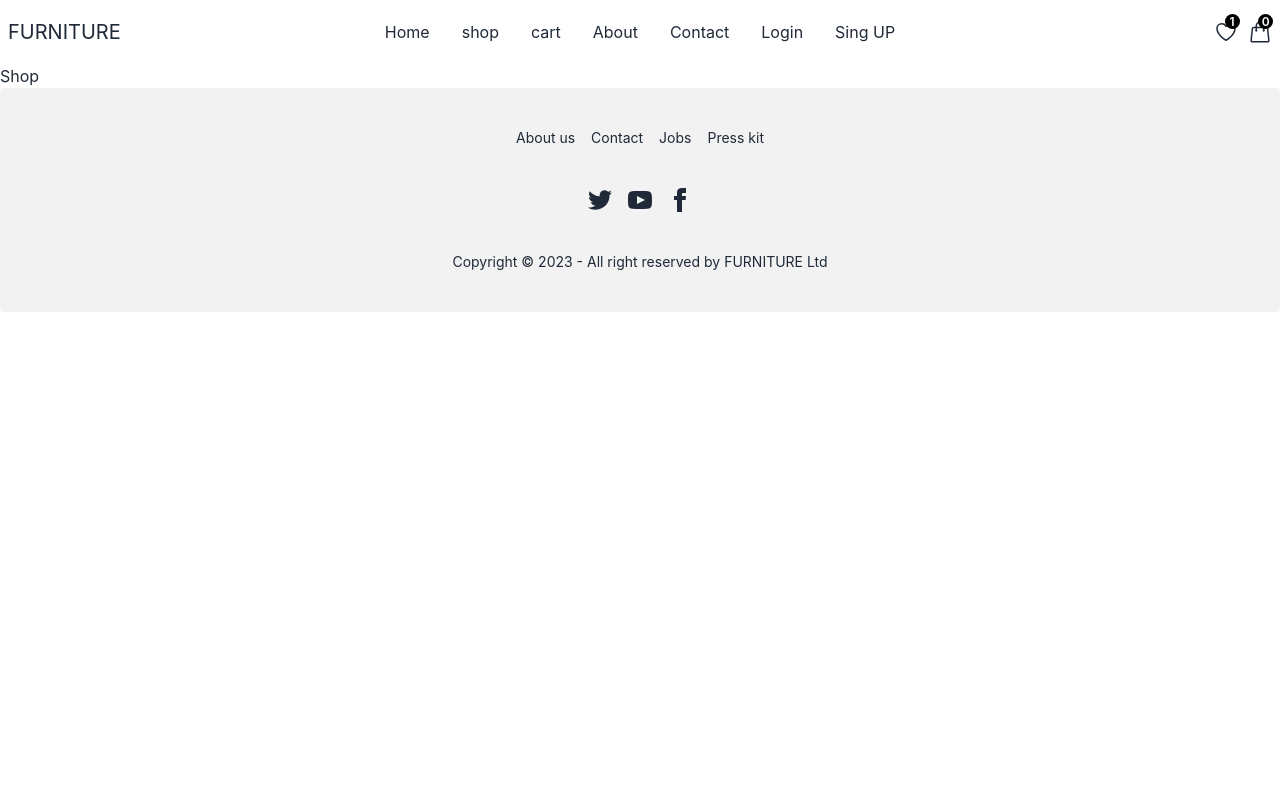
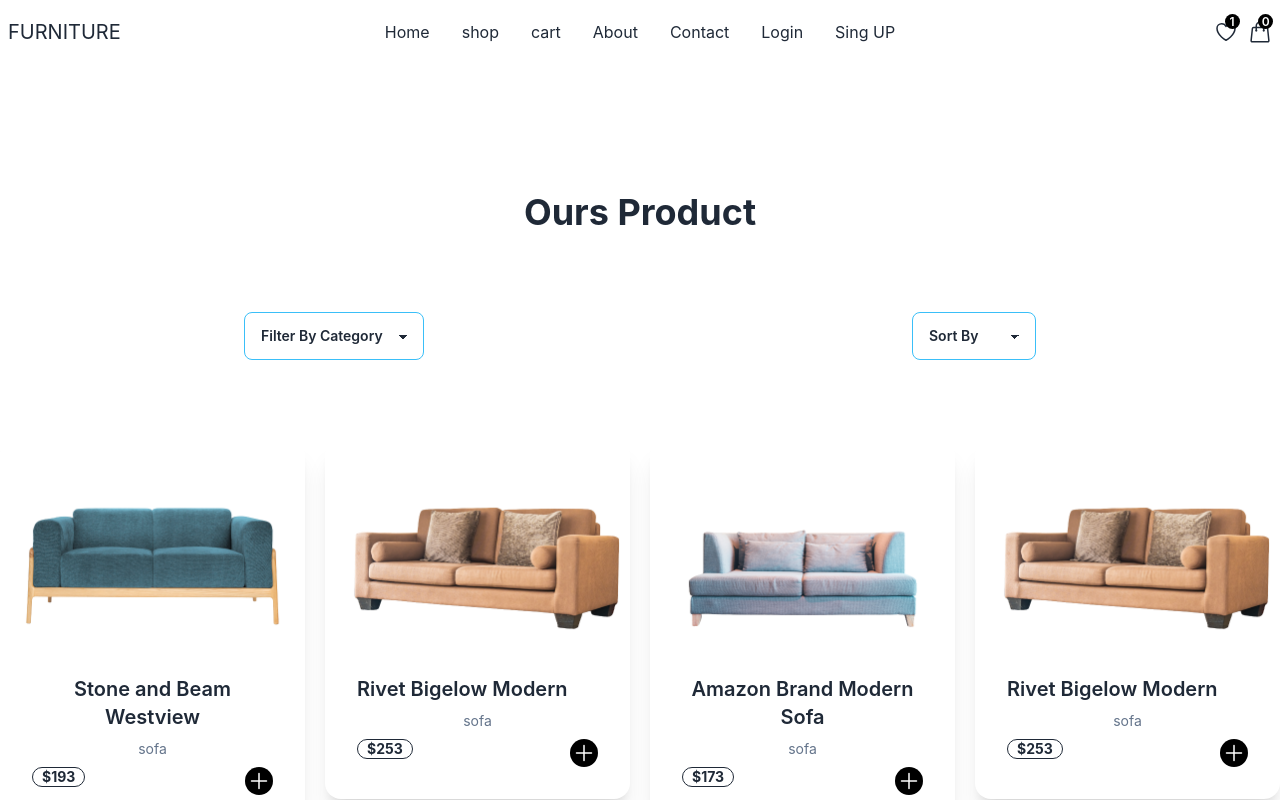
Before and after one commit to MDSadid-git/furnitureTask, a React (Create React App) app: page /shop in a window 1280 px wide. Shown: the top 800 px of the page. Built offline with nearby package versions, Linux system fonts and the light colour scheme.

Commit message:
Shop area done

```diff
--- /dev/null
+++ b/src/components/pages/CommonSection/CommonSection.js
@@ -0,0 +1,7 @@
+import React from "react";
+
+const CommonSection = () => {
+  return <div></div>;
+};
+
+export default CommonSection;
--- a/src/components/pages/Home/Products/ProductCard.js
+++ b/src/components/pages/Home/Products/ProductCard.js
@@ -2,7 +2,7 @@ import React from "react";
 import { Link } from "react-router-dom";
 import { useDispatch } from "react-redux";
 import { cartActions } from "../../../Redux/Slices/cartSlice";
-import { ToastContainer, toast } from "react-toastify";
+import { toast } from "react-toastify";
 
 const ProductCard = ({ item }) => {
   const dispatch = useDispatch();
--- a/src/components/pages/Shop/Shop.js
+++ b/src/components/pages/Shop/Shop.js
@@ -1,9 +1,65 @@
-import React from "react";
+import React, { useState } from "react";
 import useTitle from "../../Hooks/useTitle";
+import products from "../Home/AllProdutsList/AllProductsList";
+import ProductsList from "../Home/Products/ProductsList";
 
 const Shop = () => {
   useTitle("Shop");
-  return <div>Shop</div>;
+  const [pordutsData, setProdutsData] = useState(products);
+  const handleFilter = (e) => {
+    const filterValue = e.target.value;
+    if (filterValue === "sofa") {
+      const filterProducts = products.filter(
+        (item) => item.category === "sofa"
+      );
+      setProdutsData(filterProducts);
+    }
+    if (filterValue === "Dsofa") {
+      const filterProducts = products.filter(
+        (item) => item.category === "Dsofa"
+      );
+      setProdutsData(null);
+    }
+  };
+  console.log(handleFilter);
+  return (
+    <div>
+      <div className="text-center my-32">
+        <h1 className="my-20 text-4xl font-bold">Ours Product</h1>
+        <div className="flex justify-around">
+          <div>
+            <select
+              className="select select-info w-full max-w-xs"
+              onChange={handleFilter}
+            >
+              <option>Filter By Category</option>
+              <option value={"sofa"}>Sofa</option>
+              <option value={"Dsofa"}>Dabul Sofa</option>
+              <option value={"Csofa"}>chair</option>
+            </select>
+          </div>
+
+          <div>
+            <select className="select select-info w-full max-w-xs">
+              <option disabled selected>
+                Sort By
+              </option>
+              <option>English</option>
+              <option>Japanese</option>
+              <option>Italian</option>
+            </select>
+          </div>
+        </div>
+        <div>
+          {products.length === 0 ? (
+            <h1>No Products are Found</h1>
+          ) : (
+            <ProductsList data={pordutsData} />
+          )}
+        </div>
+      </div>
+    </div>
+  );
 };
 
 export default Shop;
```
